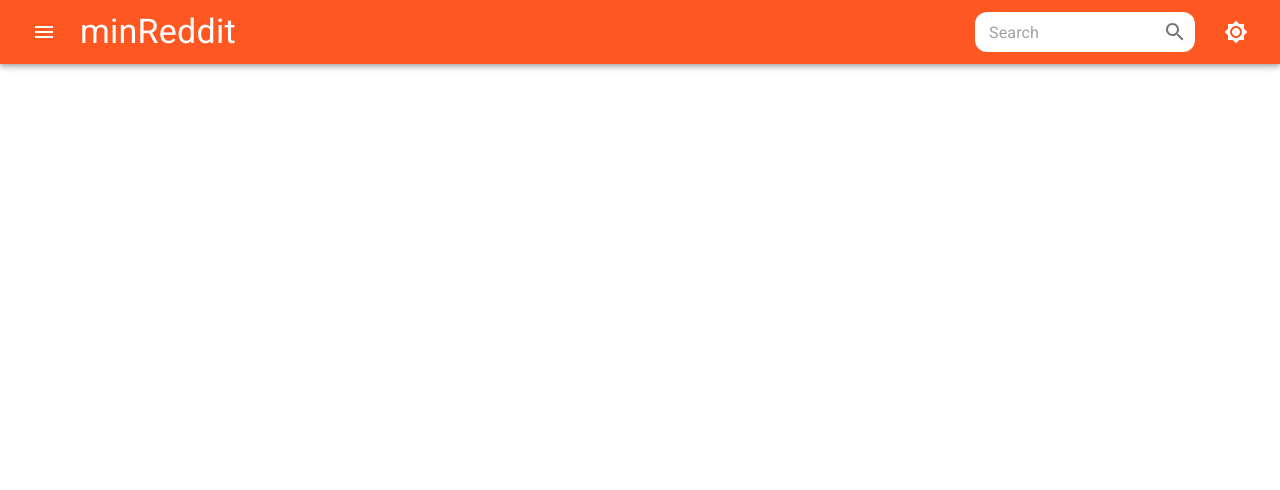
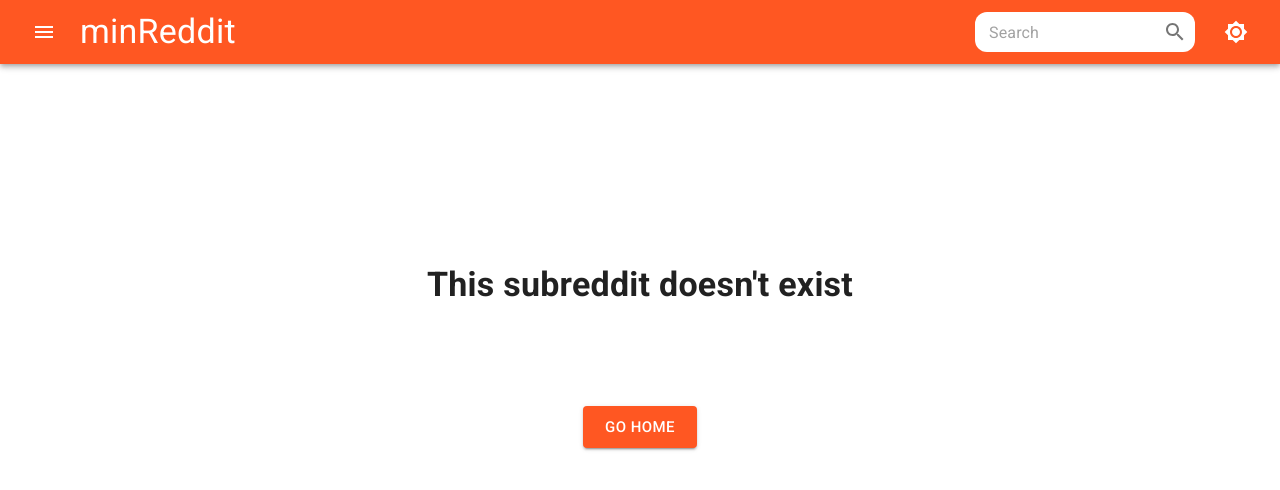
Before and after one commit to encinascarles/minreddit_v2, a React (Create React App) app: page /404 in a window 1280 px wide. Before the commit this address had no page. Shown: the top 490 px of the page. Built offline with nearby package versions, Linux system fonts and the light colour scheme.

Commit message:
Added error page

```diff
--- a/src/App.js
+++ b/src/App.js
@@ -8,6 +8,7 @@
 import Home from "./pages/Home";
 import {useSelector} from 'react-redux'
 import { selectTheme } from "./theme/themeSlice";
+import Error from "./pages/Error";
 
 
 
@@ -20,6 +21,7 @@
           <TopBar />
           <Box>
             <Routes>
+            <Route path="/404" element={<Error />} />
               <Route path="/:sub/:id" element={<SubReddit />} />
               <Route index element={<Home />} />
             </Routes>
--- /dev/null
+++ b/src/pages/Error.jsx
@@ -0,0 +1,27 @@
+import { Box, Button, Typography } from "@mui/material";
+import React from "react";
+import { useNavigate } from "react-router-dom";
+
+const Error = () => {
+  const navigate = useNavigate();
+
+  return (
+    <Box
+      display="flex"
+      flexDirection="column"
+      alignItems="center"
+      justifyContent="center"
+      gap="100px"
+      paddingTop="200px"
+    >
+      <Typography sx={{ typography: { md: "h4", xs: "h5" } }}>
+        <b>{"This subreddit doesn't exist"}</b>
+      </Typography>
+      <Button variant="contained" size="large" onClick={()=>navigate("/")}>
+        GO HOME
+      </Button>
+    </Box>
+  );
+};
+
+export default Error;
```
